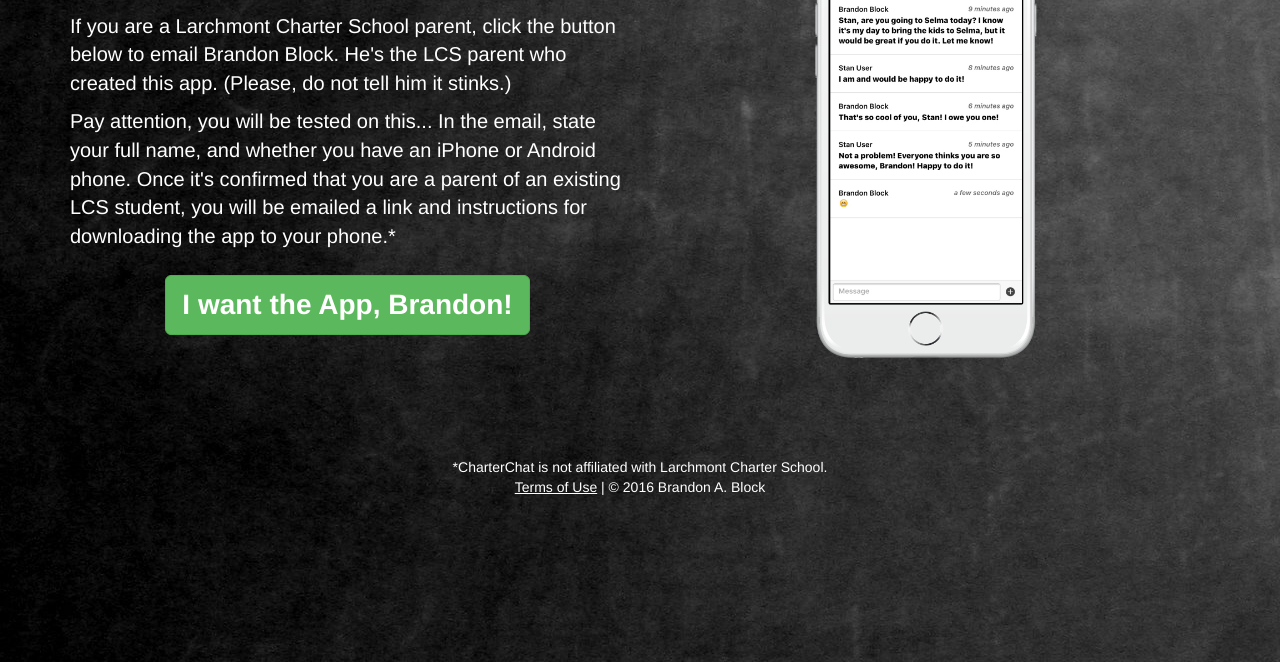
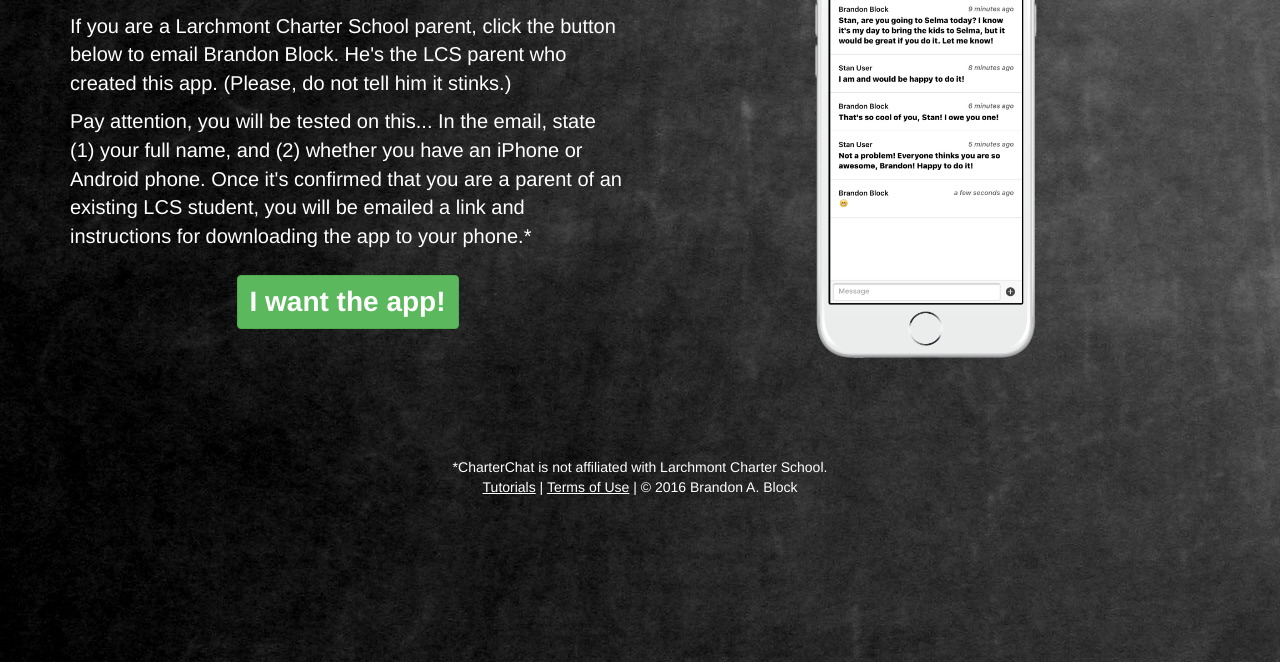
Before and after one commit to branblock/charterchatwebsite, a plain HTML site: page index.html in a window 1280 px wide. Shown: the part 138-800 px from the top of the page. Drawn offline with nearby package versions, Linux system fonts and the light colour scheme; a web font is replaced by a local one.

Commit message:
more styling fixes

```diff
--- a/index.html
+++ b/index.html
@@ -11,7 +11,7 @@
   <link href='https://fonts.googleapis.com/css?family=Schoolbell' rel='stylesheet' type='text/css'>
   <link rel="stylesheet" type="text/css" href="style.css">
 </head>
-<body class="bg-primary">
+<body>
 
 <div class="container">
   <div class="row">
@@ -19,8 +19,8 @@
       <h1>CHARTER<i class="fa fa-comments" aria-hidden="true" style="padding: 0 3px"></i>CHAT</h1>
       <h2>A REAL-TIME CHAT & SCHEDULING APP</h2>
       <p style="text-align: left">If you are a Larchmont Charter School parent, click the button below to email Brandon Block. He's the LCS parent who created this app. (Please, do not tell him it stinks.)</p>
-      <p style="text-align: left">Pay attention, you will be tested on this... In the email, state your full name, and whether you have an iPhone or Android phone. Once it's confirmed that you are a parent of an existing LCS student, you will be emailed a link and instructions for downloading the app to your phone.*</p>
-      <button type="button" class="btn btn-success btn-lg">I want the App, Brandon!</button>
+      <p style="text-align: left">Pay attention, you will be tested on this... In the email, state (1) your full name, and (2) whether you have an iPhone or Android phone. Once it's confirmed that you are a parent of an existing LCS student, you will be emailed a link and instructions for downloading the app to your phone.*</p>
+      <button type="button" class="btn btn-success">I want the app!</button>
     </div>
     <div class="col-md-6">
       <img src="IMG_0532_iphone6_silver_portrait.png" style="width: 100%">
@@ -29,7 +29,10 @@
 </div>
 
   <div class="footer">
-    <p>*CharterChat is not affiliated with Larchmont Charter School.<br /><a href="#" target="_blank">Terms of Use</a> | © 2016 Brandon A. Block</p>
+    <p>
+      *CharterChat is not affiliated with Larchmont Charter School.<br />
+      <a href="#" target="_blank">Tutorials</a> | <a href="#" target="_blank">Terms of Use</a> | © 2016 Brandon A. Block
+    </p>
   </div>
 
   </body>
```
